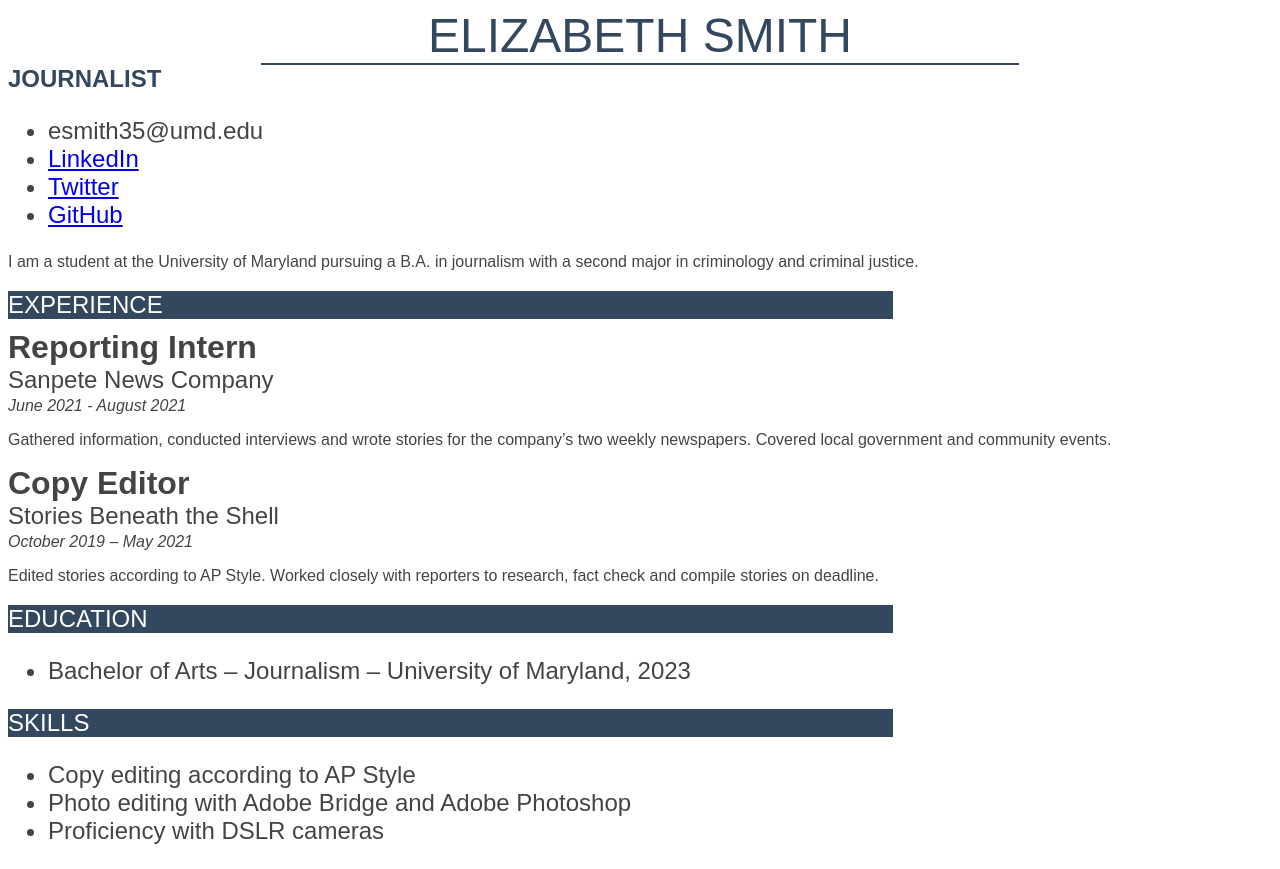
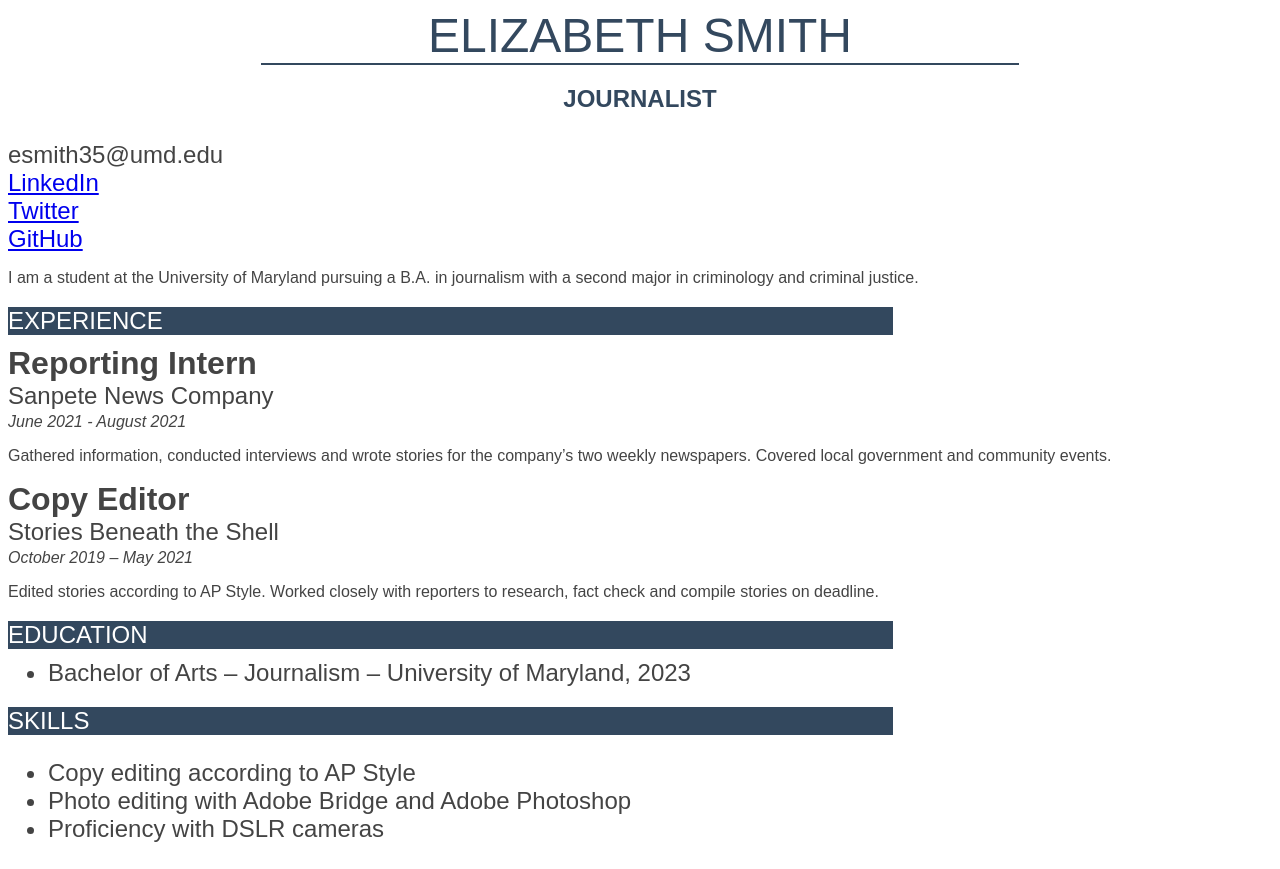
Before and after one commit to esmith35/Elizabeth, a plain HTML site: page resume/elizabeth_resume.html in a window 1280 px wide. Drawn offline with Linux system fonts and the light colour scheme.

Commit message:
Added styling
Added id to education list and adjusted margins.  Added id to the title and fixed alignment, boldness and margins.

```diff
--- a/resume/elizabeth_resume.html
+++ b/resume/elizabeth_resume.html
@@ -19,7 +19,7 @@
   <div id="container">
     <div id="name">Elizabeth Smith</div>
 
-    <strong>Journalist</strong>
+    <div id="title">Journalist</div>
 
   <!--
   <img src="myheadshot.jpg" alt="Profile Picture" width="300px"/>
@@ -53,7 +53,7 @@
 
       <div class="sectionheader">Education</div>
 
-        <ul>
+        <ul id="degrees">
           <li>Bachelor of Arts – Journalism – University of Maryland, 2023</li>
         </ul>
 
--- a/resume/style.css
+++ b/resume/style.css
@@ -23,10 +23,16 @@ body {
   margin: 0 auto;
 }
 
-strong {
+#title {
   color:#33485e;
   text-transform:uppercase;
   font-size:1.5em;
+  font-weight: 600;
+  text-align: center;
+  margin-top: 20px;
+  margin-bottom: 0px;
+  margin-left: 0px;
+  margin-right: 0px;
 }
 
 .sectionheader {
@@ -63,3 +69,12 @@ strong {
 ul {
   font-size:1.5em;
 }
+.menu {
+  display: inline;
+}
+#degrees {
+  margin-top: 5px;
+  margin-bottom: 0px;
+  margin-left: 0px;
+  margin-right: 0px;
+}
```
